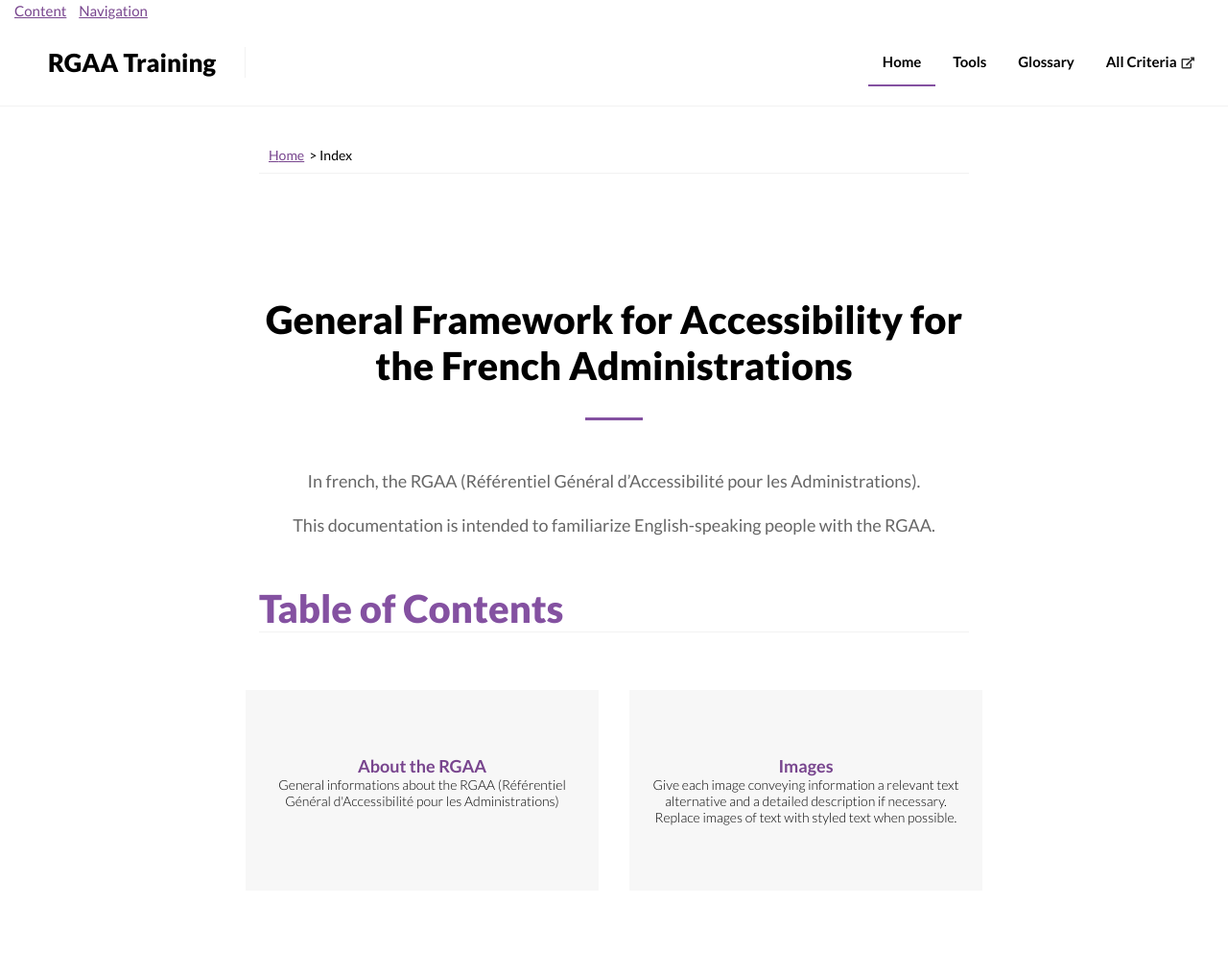
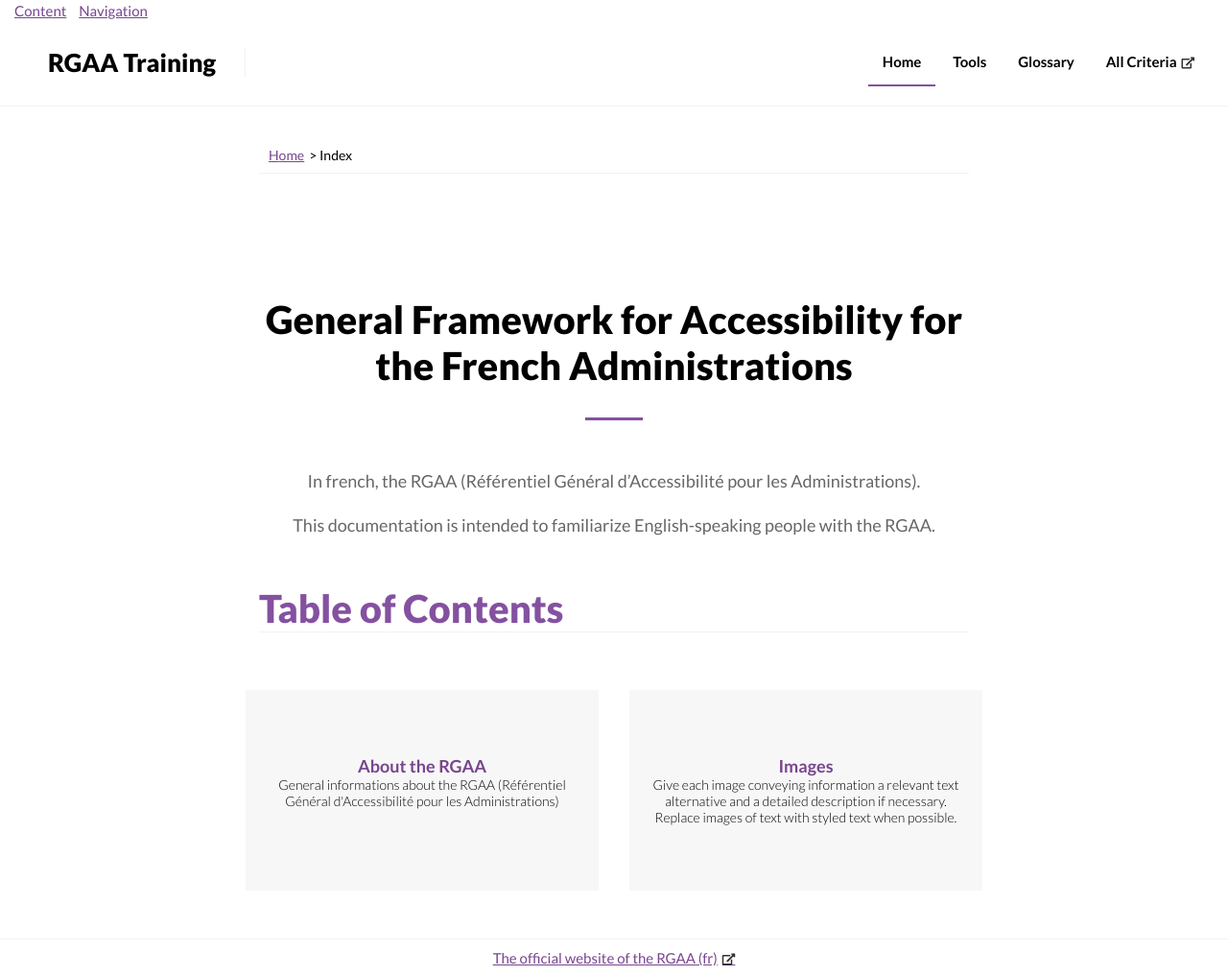
Before and after one commit to stevenMouret/web-accessibility-guidelines, a Jekyll site: the page built from _doc/index.md, in a window 1280 px wide. Shown: the whole page at 96% size. Built offline with Jekyll 4.4.1, drawn with Linux system fonts in a browser that asks for light colours; nearby versions of some CDN libraries; before the commit the page ends 948 px from its top, so only the background shows below that.

Commit message:
Improve tpl + add footer

```diff
--- a/_includes/footer.html
+++ b/_includes/footer.html
@@ -1,3 +1,3 @@
 <section class="footer">
-
+    <p><a href="https://references.modernisation.gouv.fr/rgaa-accessibilite/">The official website of the RGAA (fr)</a></p>
 </section>
--- a/_layouts/criterion.html
+++ b/_layouts/criterion.html
@@ -3,6 +3,7 @@
 {%- include head.html -%}
 <body>
 <div class="site">
+    {%- include skip.html -%}
     {%- include header.html -%}
     <div class="container">
         <div class="column">
@@ -17,6 +18,7 @@
             </div>
         </main>
     </div>
+    {%- include footer.html -%}
 </div>
 {% include js.html %}
 </body>
--- a/_layouts/doc.html
+++ b/_layouts/doc.html
@@ -3,6 +3,7 @@
 {%- include head.html -%}
 <body>
 <div class="site">
+    {%- include skip.html -%}
     {%- include header.html -%}
     <div class="container">
         <div class="column">
@@ -18,6 +19,7 @@
             </div>
         </main>
     </div>
+    {%- include footer.html -%}
 </div>
 {% include js.html %}
 </body>
--- a/_layouts/home.html
+++ b/_layouts/home.html
@@ -24,5 +24,6 @@
     </div>
     {%- include footer.html -%}
 </div>
+{% include js.html %}
 </body>
 </html>
--- a/_sass/config/_layout.scss
+++ b/_sass/config/_layout.scss
@@ -84,3 +84,10 @@
         margin: 30px 0;
     }
 }
+
+.footer {
+    border-top: 0.1rem solid rgba($color-black, .05);
+    margin-top: 3rem;
+    padding: 1rem;
+    text-align: center;
+}
```
